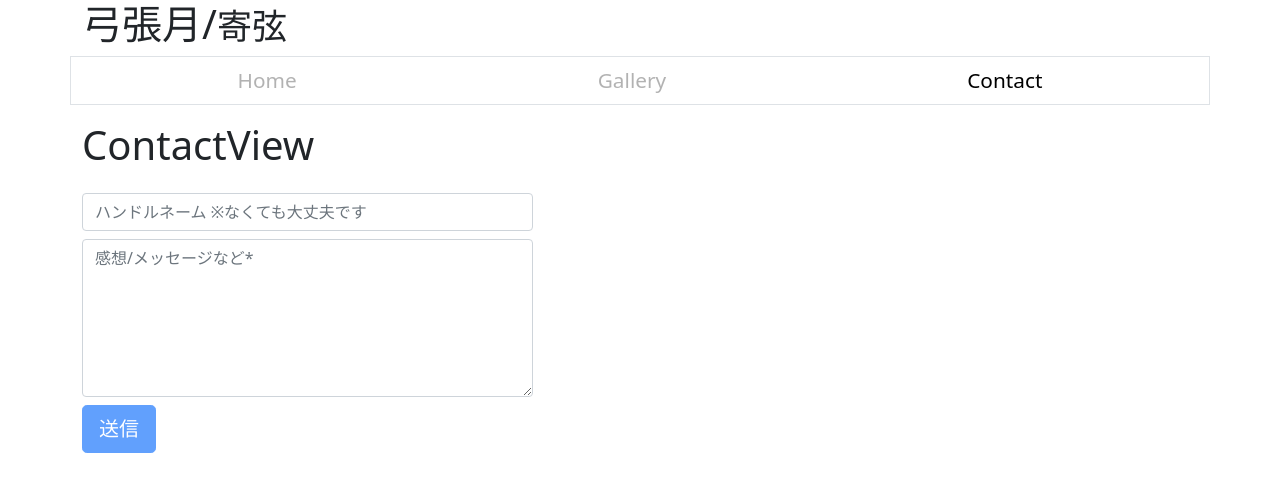
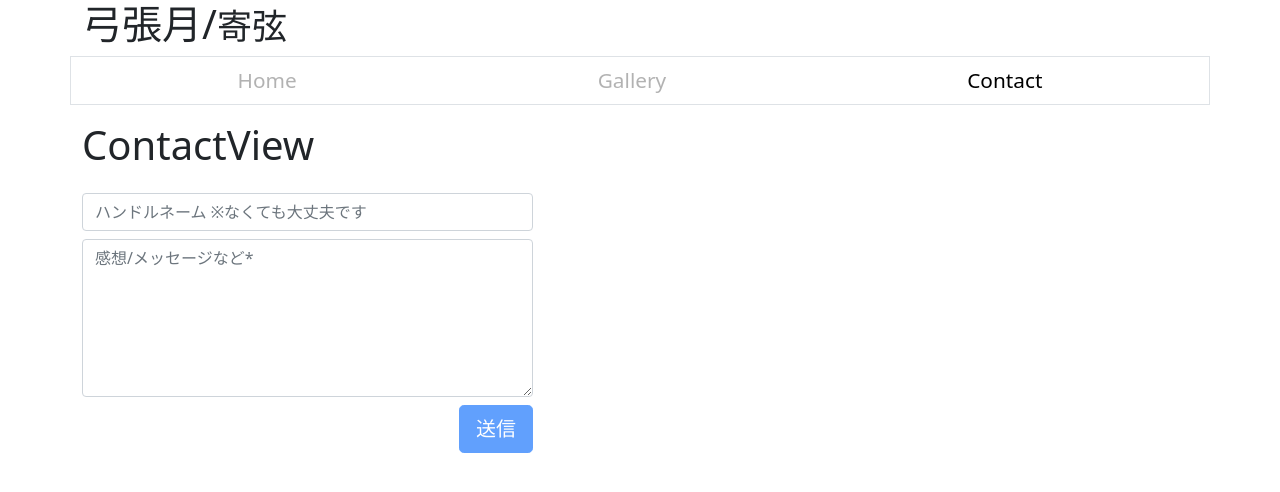
Before and after one commit to Yotsura/website-vue, a Vue app: page /contact in a window 1280 px wide. Shown: the top 492 px of the page. Built offline with nearby package versions, Linux system fonts and the light colour scheme; no server answers; the database is empty.

Commit message:
フォームではタグ表示なしに変更

```diff
--- a/src/components/post/postForm.vue
+++ b/src/components/post/postForm.vue
@@ -3,13 +3,11 @@ import { ref, computed , onMounted, onUpdated } from 'vue'
 import { PostData } from './Post'
 
 const props = defineProps({
-  paramStr: String,
-	tagTitle: String
+  paramStr: String
 });
 // const emit = defineEmits(['completed']);
 
 const input = ref(new PostData);
-const displayTagName = computed(() => props.tagTitle);
 const didInput = computed(() => (input.value.message == ""|| input.value.message == null)? false : true);
 onMounted(() => {
 	input.value.qr = props?.paramStr??'';
@@ -21,6 +19,7 @@ onUpdated(() =>{
 })
 
 const onSubmit = () => {
+	if(confirm(`以下の内容で送信しますか？\r\n名前：${input.value.name}\r\n本文：${input.value.message}`)){
 		const error = ref(null);
 		const post = async () => {
 			try {
@@ -36,11 +35,11 @@ const onSubmit = () => {
 		post();
 		return { error, post }
 	}
+}
 </script>
 
 <template>
 	<form @submit.prevent class="col-lg-5 my-3">
-		<input class="form-control mb-2" type="text" readonly v-model="displayTagName" v-if="displayTagName" />
 		<input class="form-control mb-2 d-none" type="text" readonly v-model="input.qr" />
 		<input class="form-control mb-2" type="text"
 		v-model="input.name"
@@ -49,7 +48,7 @@ const onSubmit = () => {
 		placeholder="感想/メッセージなど*"
 		v-model="input.message"
 		class="form-control mb-2" rows="6" type="text"></textarea>
-		<button :disabled="!didInput" class="btn btn-primary btn-lg btn-block" type="button" @click="onSubmit">送信</button>
+		<button :disabled="!didInput" class="btn btn-primary btn-lg btn-block float-end" type="button" @click="onSubmit">送信</button>
 	</form>
 </template>
 
--- a/src/views/CategoryView.vue
+++ b/src/views/CategoryView.vue
@@ -25,7 +25,7 @@ onUpdated(() => {
 
 <template>
   <LinkBarVue />
-  <PostFormVue :paramStr="param" :tagTitle="categoryInfo?.name??'カテゴリーの登録がありません。'" />
+  <PostFormVue :paramStr="param"/>
   <WorkPanelListVue v-if="categoryInfo && indicateWorks" />
 </template>
 
```
Lines whose indentation alone changed are shown as unchanged.
